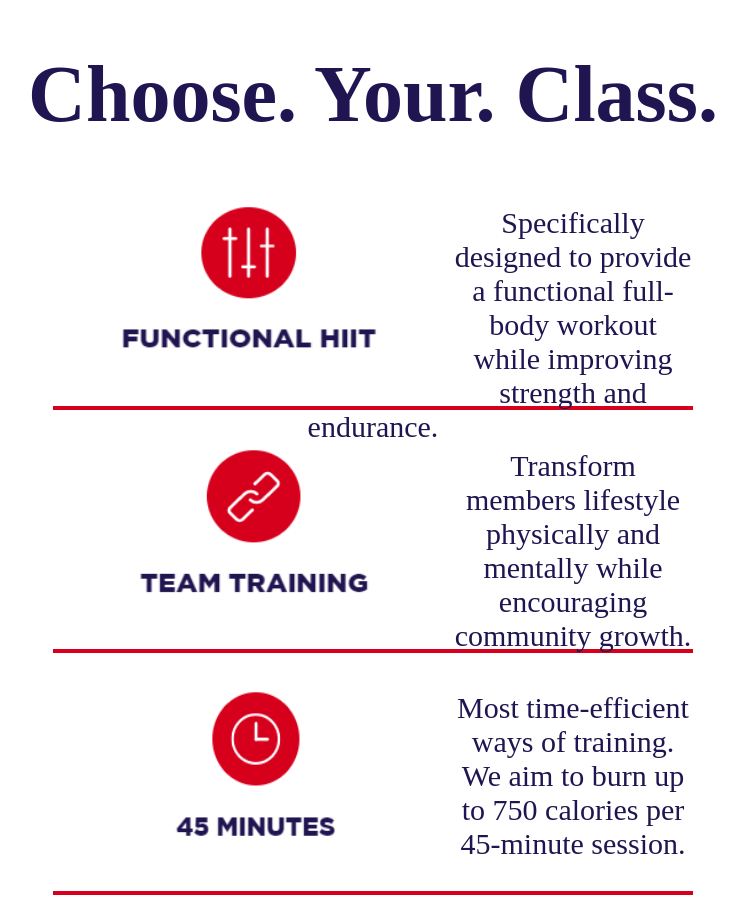
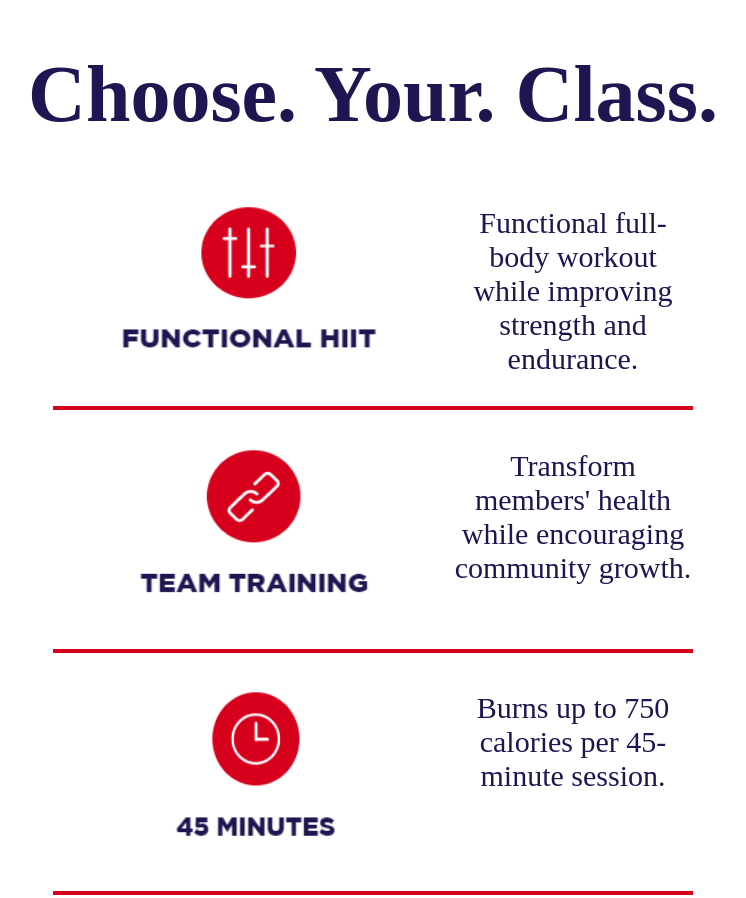
Before and after one commit to casperchan10/assignment2, a plain HTML site: page index.html in a window 1280 px wide. Shown: the part 3246-4144 px from the top of the page, without its empty margins (267-1013 px from the left). Drawn offline with Linux system fonts and the light colour scheme.

Commit message:
Update index.html

```diff
--- a/index.html
+++ b/index.html
@@ -274,7 +274,7 @@ footer {
   <div class="container">
     <div class="block">
       <img src="class1.png">
-      <p>Specifically designed to provide a functional full-body workout
+      <p>Functional full-body workout
         while improving strength and endurance.</p>
       </div>
       <div style="background-color: #D6001C; width: 50%; height: 0.5vh; margin-left: auto; margin-right: auto;"></div>
@@ -282,15 +282,15 @@ footer {
       <br>
       <div class="block">
         <img src="class2.png">
-        <p>Transform members lifestyle
-          physically and mentally while encouraging community growth.</p>
+        <p>Transform members' health
+          while encouraging community growth.</p>
         </div>
         <div style="background-color: #D6001C; width: 50%; height: 0.5vh; margin-left: auto; margin-right: auto;"></div>
         <br>
         <br>
         <div class="block">
           <img src="class3.png">
-          <p>Most time-efficient ways of training. We aim to burn up
+          <p>Burns up
             to 750 calories per 45-minute session.</p>
           </div>
           <div style="background-color: #D6001C; width: 50%; height: 0.5vh; margin-left: auto; margin-right: auto;"></div>
```
